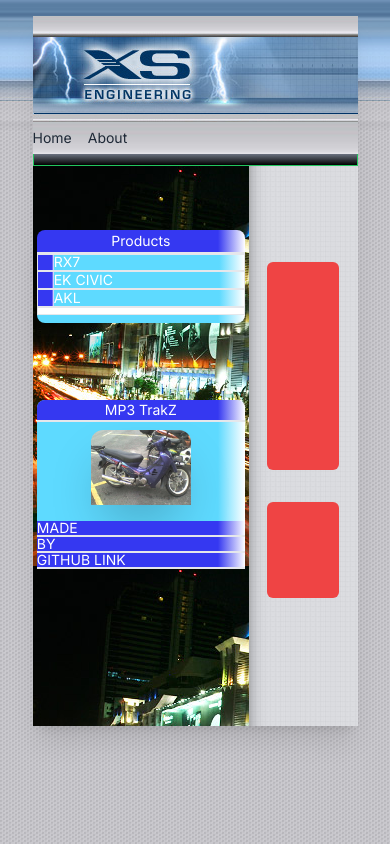
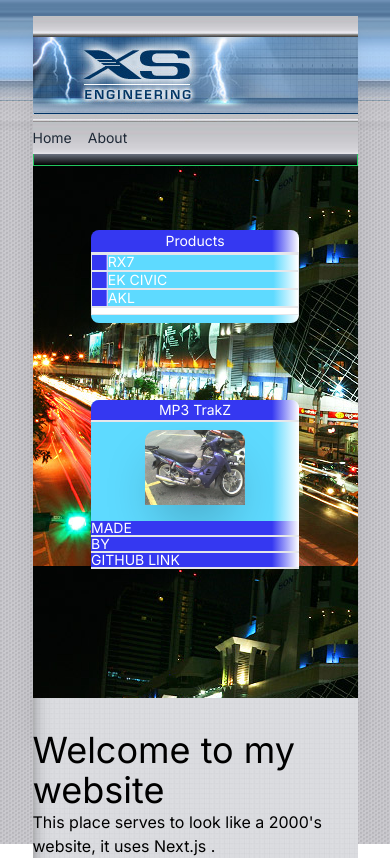
Before and after one commit to songexile/XS_Engineering_Y2K_Site, a Next.js app: page / in a window 390 px wide. Built offline with nearby package versions, Linux system fonts and the light colour scheme.

Commit message:
Fixed flex

```diff
--- a/src/app/page.js
+++ b/src/app/page.js
@@ -6,7 +6,7 @@ export default function Home() {
     <Layout>
       <div
         style={{ backgroundImage: "url('web_assets/MBK1.jpg')" }}
-        className=" h-full bg-blue-400  w-8/12 flex flex-col items-center  justify-start"
+        className=" h-full bg-blue-400  w-full sm:w-8/12 flex flex-col items-center  justify-start"
       >
         <div className="w-52 h-FULL  mt-16 text-white  rounded-t-lg shadow-xl   flex items-center justify-start flex-col">
           <div className=" blue-gradient  text-white w-full border-b-2 rounded-t-lg  h-6 flex items-center justify-center text-sm">
@@ -65,13 +65,15 @@ export default function Home() {
       </div>
       {/* Right side screen div */}
       <div
-        className=" h-full bg-white w-full flex flex-col items-center justify-start"
+        className=" h-full bg-white w-full flex-y-4 flex flex-col items-center justify-start"
         style={{
           backgroundImage: "url('/web_assets/paper_background-0000.jpg')",
         }}
       >
-        <div className="w-8/12 h-52 rounded-md mt-24 bg-red-500"></div>
-        <div className="w-8/12 h-24 rounded-md mt-8 bg-red-500"></div>
+        <h1 className="mt-8 text-4xl">Welcome to my website</h1>
+        <h1 className=" ">
+          This place serves to look like a 2000's website, it uses Next.js .
+        </h1>
       </div>
     </Layout>
   );
--- a/src/components/layouts/layout.js
+++ b/src/components/layouts/layout.js
@@ -34,7 +34,7 @@ export default function Layout({ children }) {
           </div>
           <div className="h-3 w-full bg-gradient-to-t from-black to-gray-500 border border-b-1 border-t-0 border-green-500"></div>
           {/* Container looking thing */}
-          <div className="bg-white h-[35rem] flex">
+          <div className="bg-white h-[35rem] flex flex-col sm:flex-row">
             {/* Left side of screen div */}
             {children}
             {/* Right side screen div */}
```
